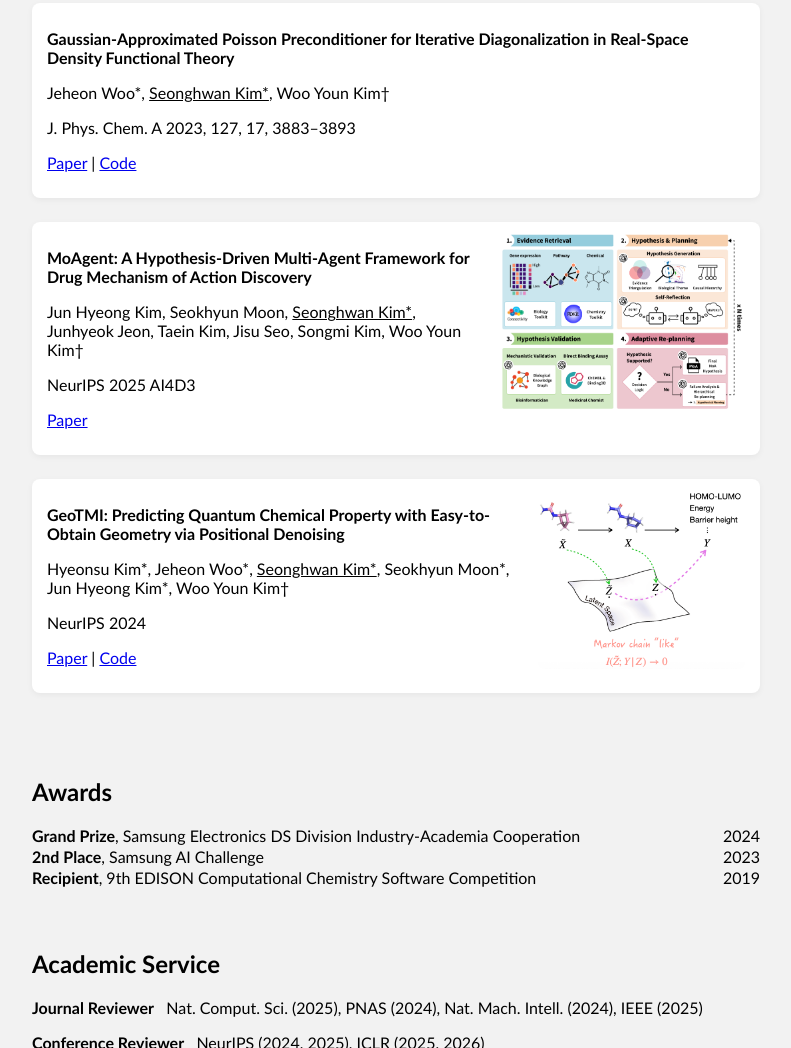
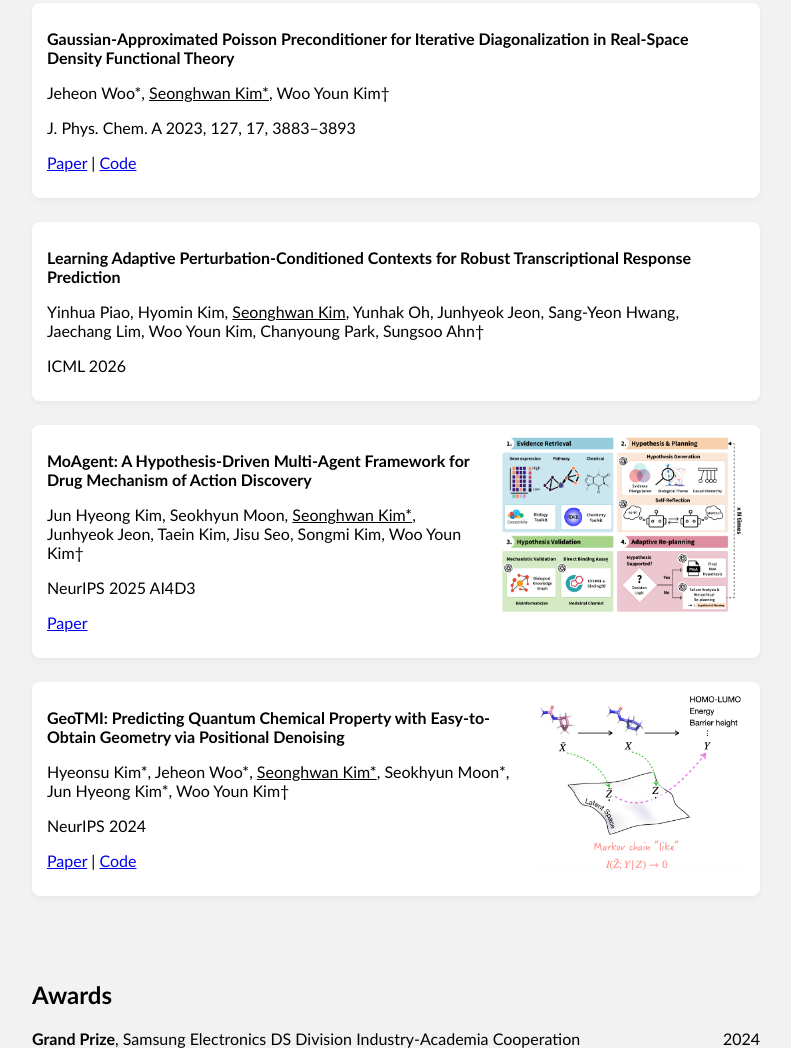
Before and after one commit to seonghann/seonghann.github.io, a plain HTML site: page index.html in a window 1280 px wide. Shown: the part 2762-3810 px from the top of the page, without its empty margins (244-1035 px from the left). Drawn offline with Linux system fonts and the light colour scheme.

Commit message:
Add AdaPert (ICML 2026) to publications
Co-Authored-By: Claude Fable 5.1 <noreply@anthropic.com>

```diff
--- a/index.html
+++ b/index.html
@@ -190,6 +190,15 @@ My goal is to make previously intractable atomistic computations feasible by com
 
           <div class="publication-card">
           <div class="pub-text">
+              <p><strong>Learning Adaptive Perturbation-Conditioned Contexts for Robust Transcriptional Response Prediction</strong></p>
+              <p>Yinhua Piao, Hyomin Kim, <u>Seonghwan Kim</u>, Yunhak Oh, Junhyeok Jeon, Sang-Yeon Hwang, Jaechang Lim, Woo Youn Kim, Chanyoung Park, Sungsoo Ahn<span>&#8224;</span></p>
+              <p>ICML 2026</p>
+          </div>
+          </div>
+          <p></p>
+
+          <div class="publication-card">
+          <div class="pub-text">
               <p><strong> MoAgent: A Hypothesis-Driven Multi-Agent Framework for Drug Mechanism of Action Discovery </strong></p>
               <p>Jun Hyeong Kim, Seokhyun Moon, <u>Seonghwan Kim*</u>, Junhyeok Jeon, Taein Kim, Jisu Seo, Songmi Kim, Woo Youn Kim<span>&#8224;</span></p>
               <p>NeurIPS 2025 AI4D3</p>
```
